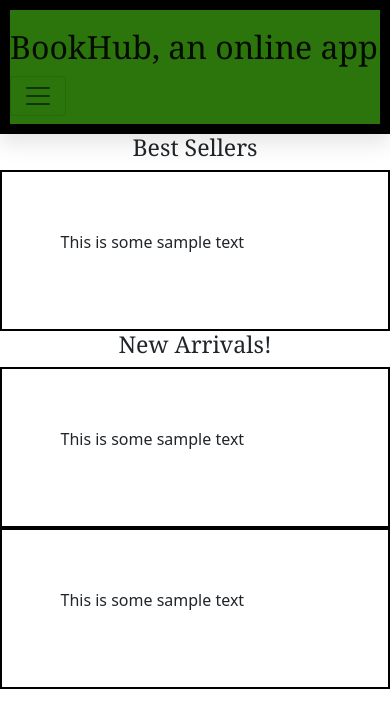
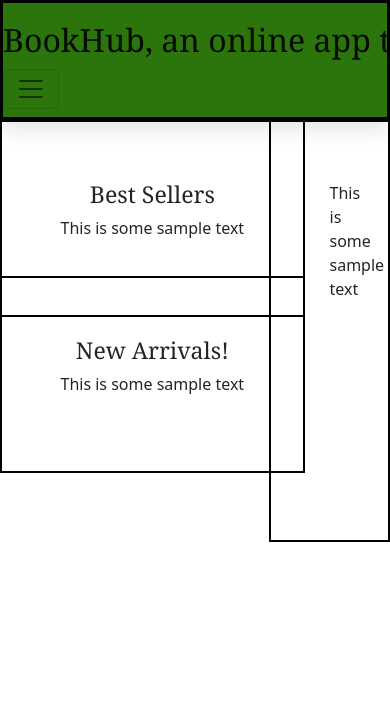
Before and after one commit to T-Henderson/fullStackProjects, an Angular app in the folder bookhub/: page / in a window 390 px wide. Shown: the top 728 px of the page. Built offline with nearby package versions, Linux system fonts and the light colour scheme.

Commit message:
Various css changes
Changed box model of best sellers, new arrivals and message board on home page. Still need revisions to all three. Also need to add more responsive web design to handle minimized and maximized screens

```diff
--- a/bookhub/src/app/app.component.css
+++ b/bookhub/src/app/app.component.css
@@ -4,6 +4,6 @@
 }
 
 .bookHubLabelBorder {
-  border: 10px solid black;
+  border: 3px solid black;
   box-shadow: 0 10px 20px rgba(0,0,0, .1);
 }
--- a/bookhub/src/app/homepage/homepage.component.css
+++ b/bookhub/src/app/homepage/homepage.component.css
@@ -2,19 +2,38 @@
     font-family: Georgia, 'Times New Roman', Times, serif;
     font-size: 100%;
     text-align: center;
-
+    /*text will need to be placed near top of box*/
 }
 
-.container {
+.bestSellerContainer {
     padding: 15%;
     margin: auto;
     border: 2px solid black;
-    align-items: center;
+    /*space is introduced to split box model from other parts*/
+    position: absolute;
+    left: 0px;
+    width: fit-content;
+}
+/*will need to make website responsive to min/max because
+it looks god awful when minimized
+*/
+.newArrivalsContainer {
+    padding: 15%;
+    margin: 40% auto;
+    border: 2px solid black;
+    /*space is introduced to split box model from other parts*/
+    position: absolute;
+    left: 0px;
+    width: fit-content;
 }
 
 .messageBoardContainer {
     padding: 15%;
     margin: auto;
     border: 2px solid black;
-    align-items: center;
+
+    position: absolute;
+    right: 0px;
+    width: 100px;
+    height: 50%;
 }
--- a/bookhub/src/app/homepage/homepage.component.html
+++ b/bookhub/src/app/homepage/homepage.component.html
@@ -1,18 +1,19 @@
-<div class="h3">
-    <h3>Best Sellers</h3>
-</div>
 
-<div class="container">
+<div class="bestSellerContainer">
+    <div class="h3">
+        <h3>Best Sellers</h3>
+    </div>
     <p>This is some sample text</p>
 </div>
 
-<div class="h3">
-    <h3>New Arrivals!</h3>
+
+<div class="newArrivalsContainer">
+    <div class="h3">
+        <h3>New Arrivals!</h3>
+    </div>
+    <p>This is some sample text</p>
 </div>
 
-<div class="container">
-    <p>This is some sample text</p>
-</div>
 
 <div class="messageBoardContainer">
     <p>This is some sample text</p>
```
